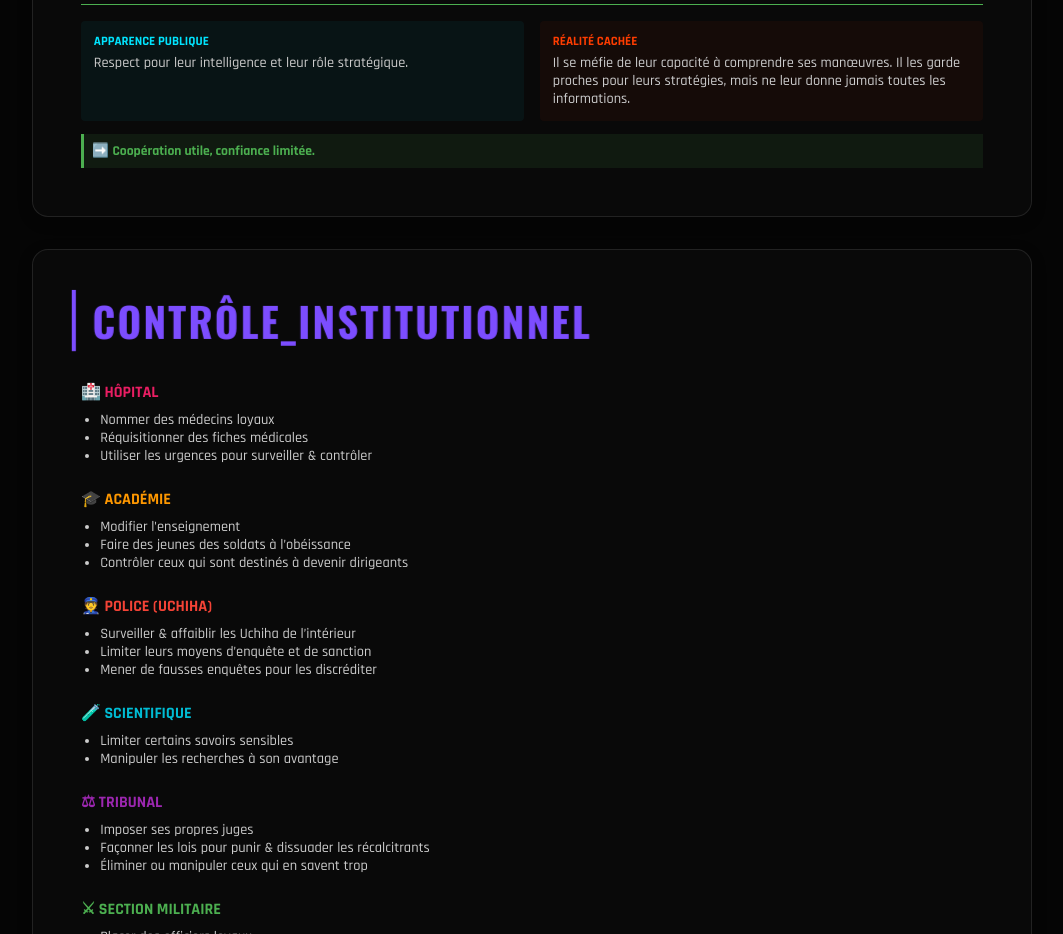
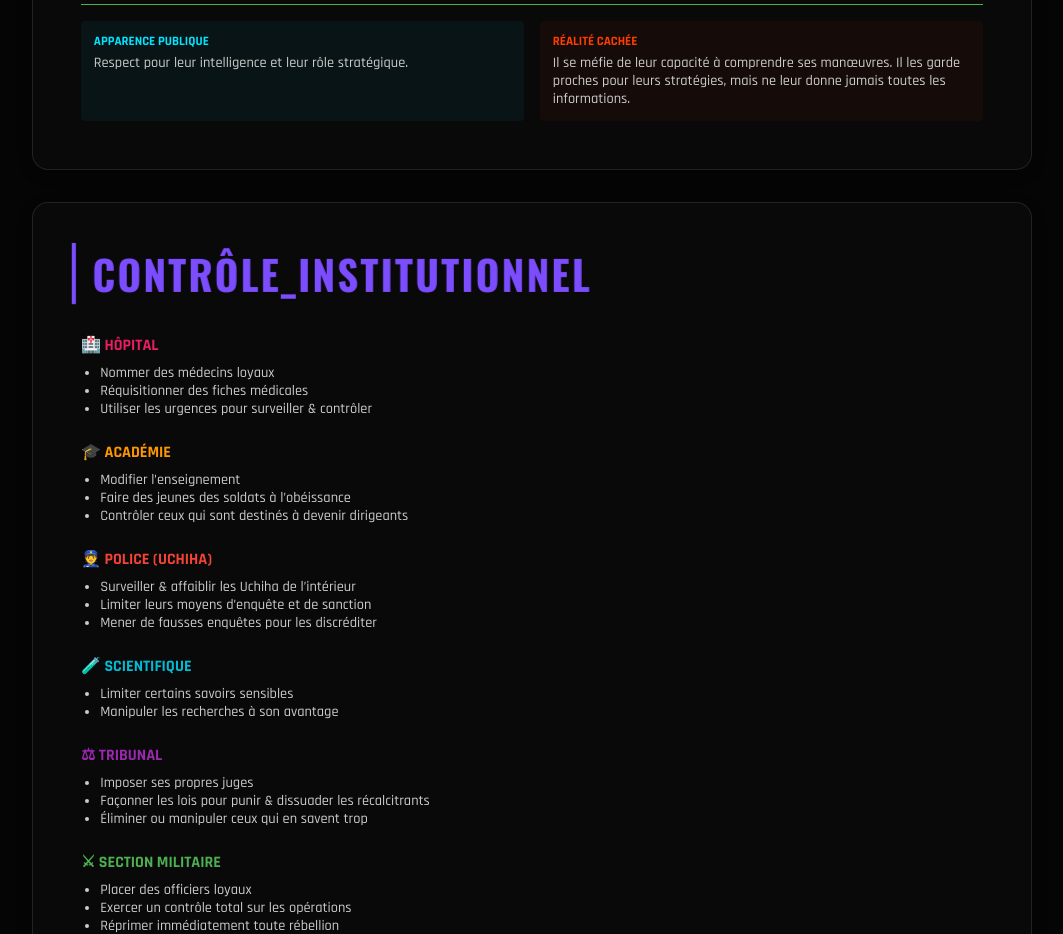
Before and after one commit to Samzerrr/dossier-hokage, a React (Vite) app: page / in a window 1280 px wide. Shown: the part 5120-6054 px from the top of the page, without its empty margins (108-1171 px from the left). Built offline with nearby package versions, Linux system fonts and the light colour scheme; a web font is replaced by a local one.

Commit message:
Suppression de la ligne de résumé du Clan Nara

```diff
--- a/src/App.jsx
+++ b/src/App.jsx
@@ -330,9 +330,6 @@ function App() {
                   <p style={{ fontSize: '0.9rem', color: '#ccc' }}>Il se méfie de leur capacité à comprendre ses manœuvres. Il les garde proches pour leurs stratégies, mais ne leur donne jamais toutes les informations.</p>
                 </div>
               </div>
-              <div style={{ marginTop: '0.8rem', padding: '0.5rem', background: 'rgba(76, 175, 80, 0.1)', borderLeft: '3px solid #4caf50', fontSize: '0.85rem', color: '#aaa' }}>
-                ➡️ <strong style={{ color: '#4caf50' }}>Coopération utile, confiance limitée.</strong>
-              </div>
             </div>
 
           </div>
```
